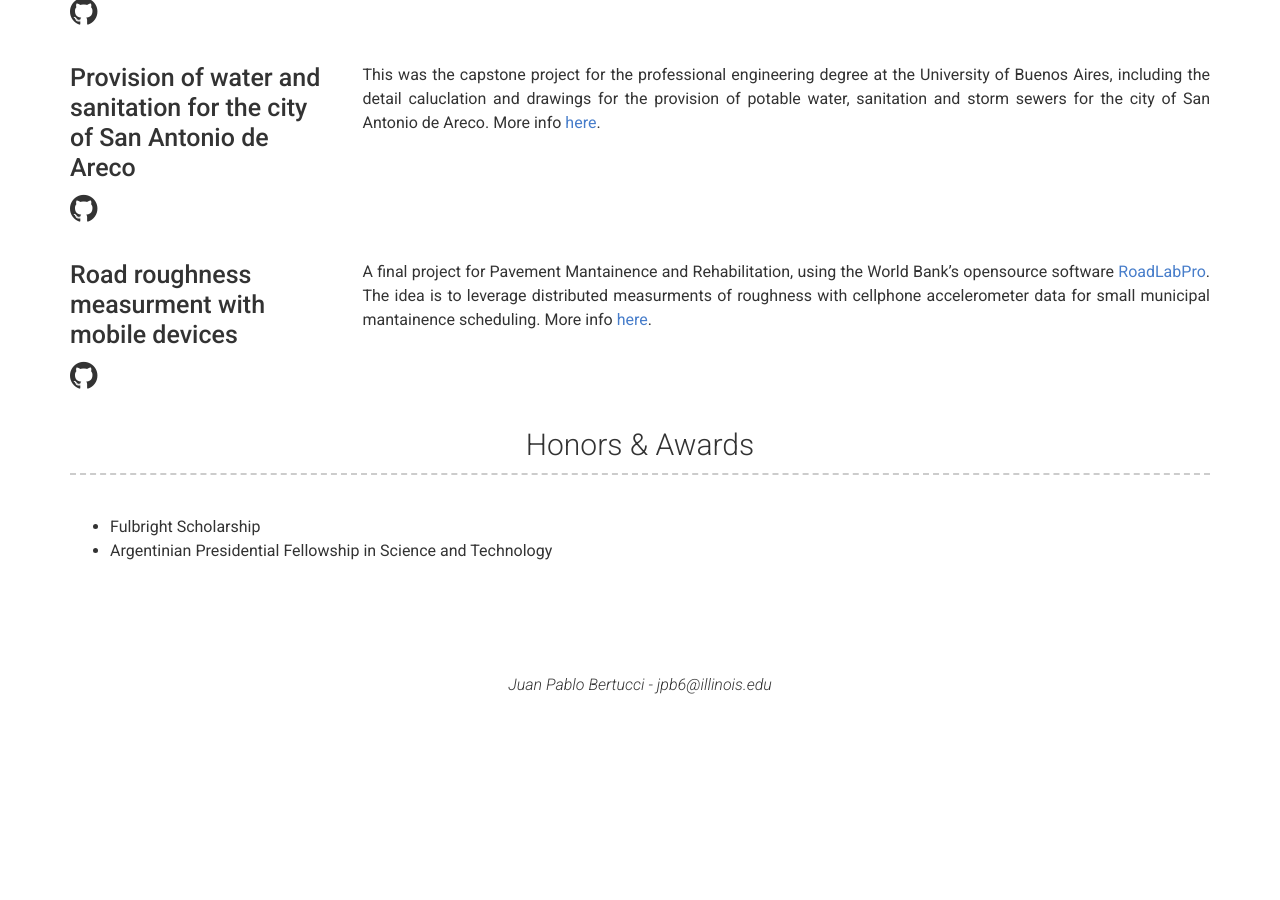
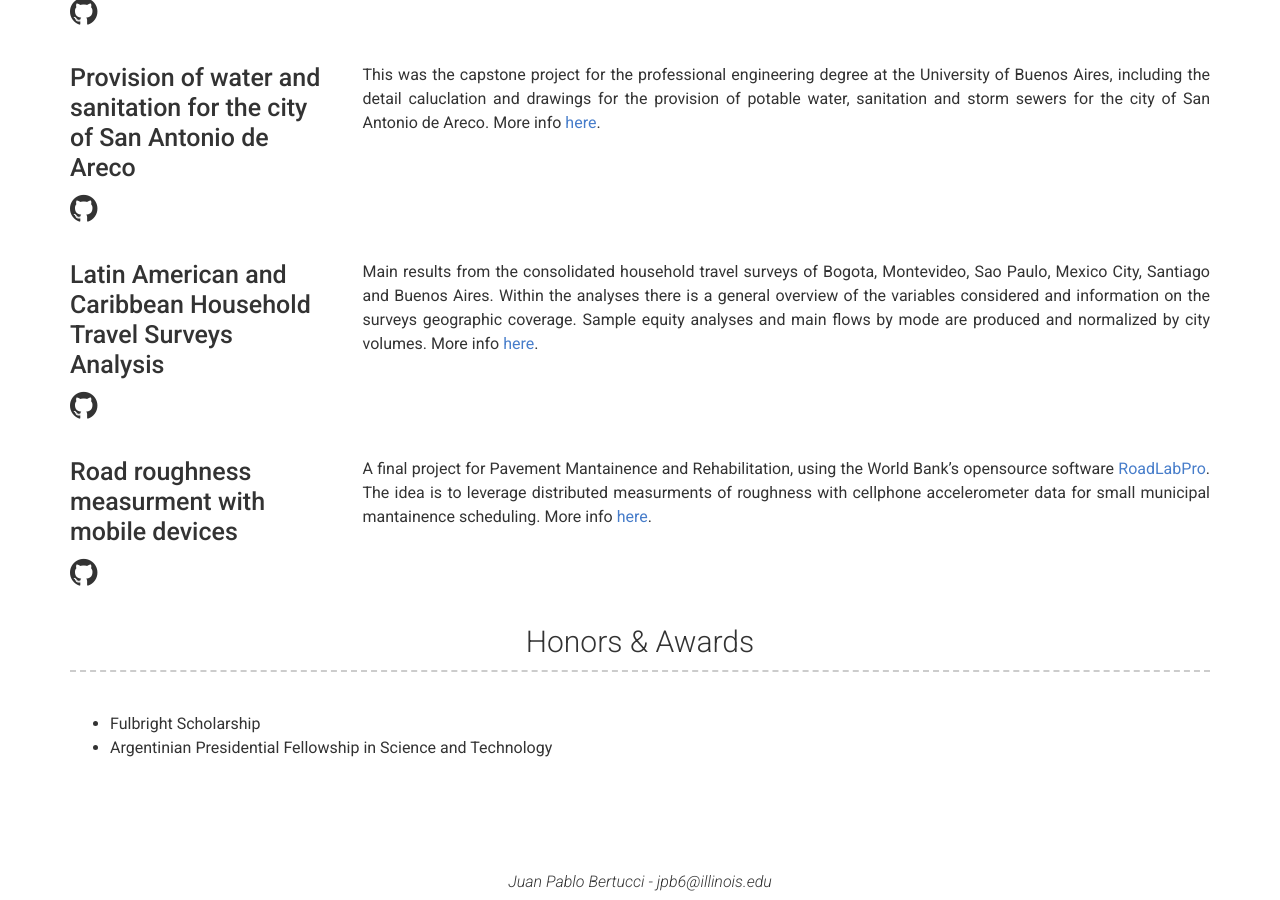
Before and after one commit to JPchomp/JPchomp.github.io, a Jekyll site: the page built from index.md, in a window 1280 px wide and 900 px high, scrolled down 2119 px. Built offline with Jekyll 4.4.1, drawn with Linux system fonts in a browser that asks for light colours; before the commit the page ends 2828 px from its top, so only the background shows below that.

Commit message:
Update projects.yml

```diff
--- a/_data/projects.yml
+++ b/_data/projects.yml
@@ -12,6 +12,12 @@
   description: | # this will include new lines to allow paragraphs
     This was the capstone project for the professional engineering degree at the University of Buenos Aires, including the detail caluclation and drawings for the provision of potable water, sanitation and storm sewers for the city of San Antonio de Areco. More info [here](https://github.com/JPchomp/areco).
 
+- name: Latin American and Caribbean Household Travel Surveys Analysis
+  #link: github.com/JPchomp
+  github: JPchomp/LAC-Household-Travel-Surveys-Report
+  description: | # this will include new lines to allow paragraphs
+    Main results from the consolidated household travel surveys of Bogota, Montevideo, Sao Paulo, Mexico City, Santiago and Buenos Aires. Within the analyses there is a general overview of the variables considered and information on the surveys geographic coverage. Sample equity analyses and main flows by mode are produced and normalized by city volumes. More info [here](https://jpchomp.github.io/LAC-Household-Travel-Surveys-Report/).
+
 - name: Road roughness measurment with mobile devices
   #link: github.com/JPchomp
   github: JPchomp/roughness
```
